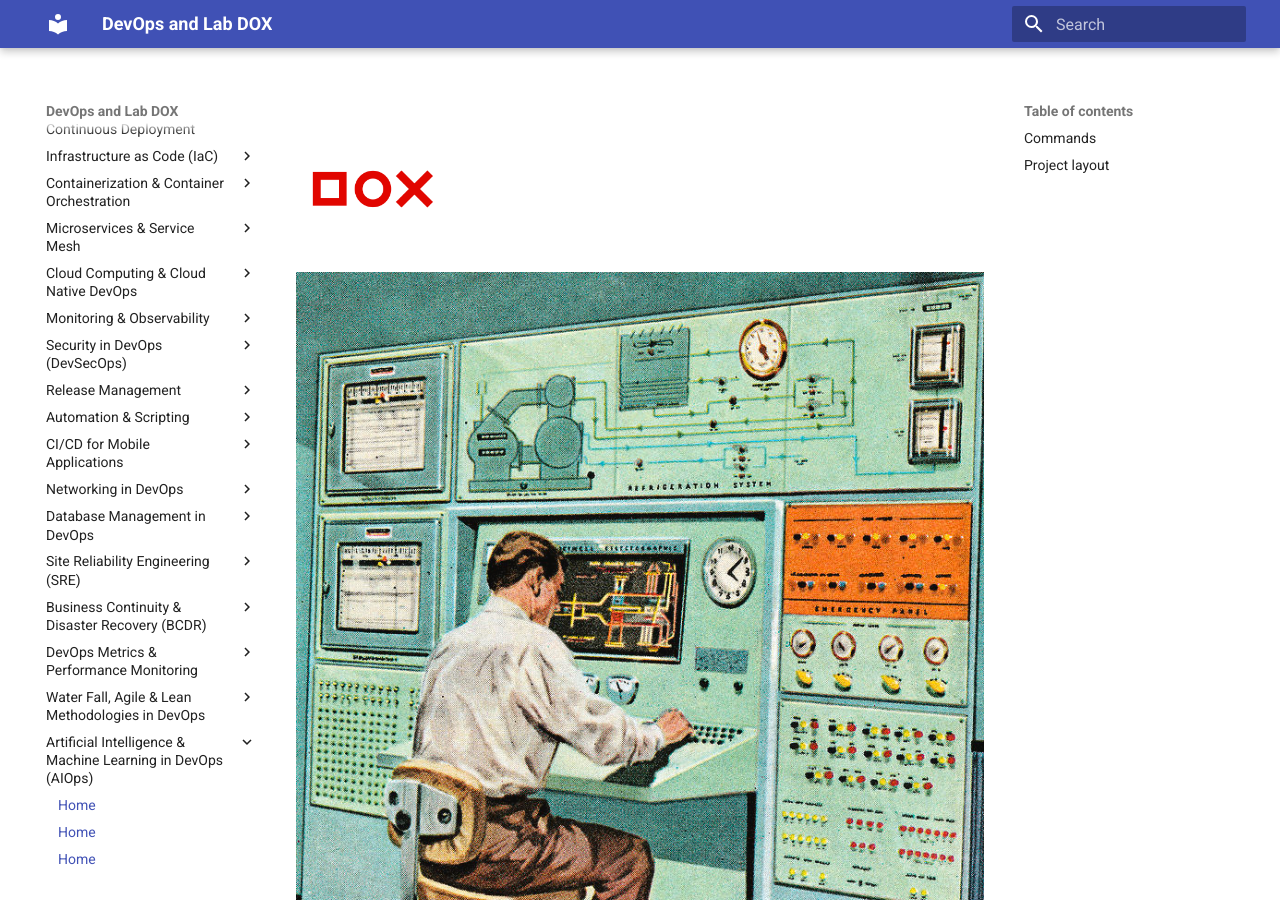
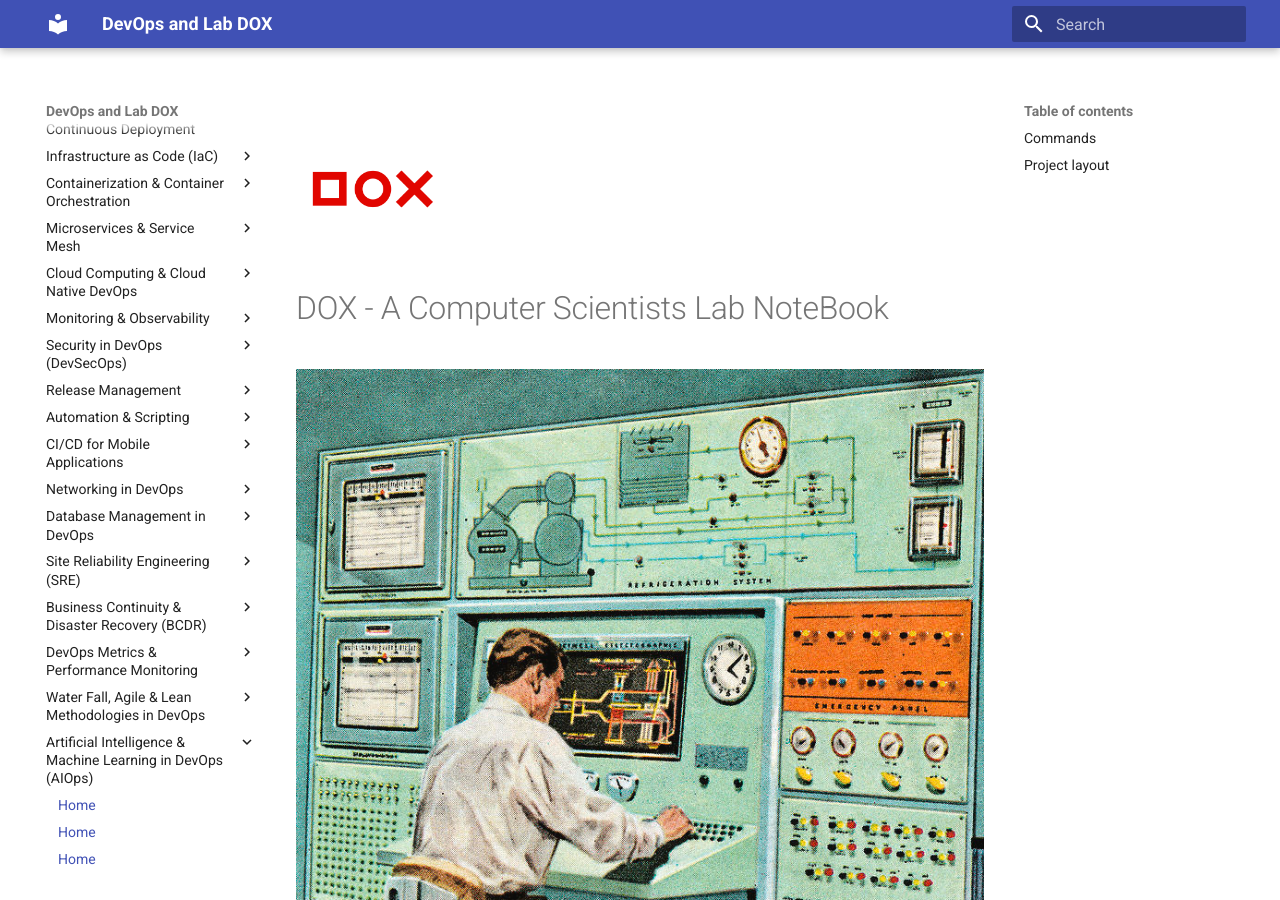
Before and after one commit to youroldmangaming/DOX, an MkDocs documentation site: the page built from docs/index.md, in a window 1280 px wide and 900 px high. Built offline with MkDocs 1.6.1 and Material for MkDocs 9.7.7, drawn with Linux system fonts in a browser that asks for light colours.

```diff
--- a/docs/index.md
+++ b/docs/index.md
@@ -1,6 +1,8 @@
 <img src="image_2024-09-15_111916647.png" width="150" height="100" alt="YOMG Lab Documentation">
+# DOX - A Computer Scientists Lab NoteBook
+
 <img src="comp.jpg"  alt="YOMG Lab Documentation">
-# DOX - A Computer Scientists Lab NoteBook
+
 
 For full source visit [github](https://github.com/youroldmangaming/DOX/).
 
```
